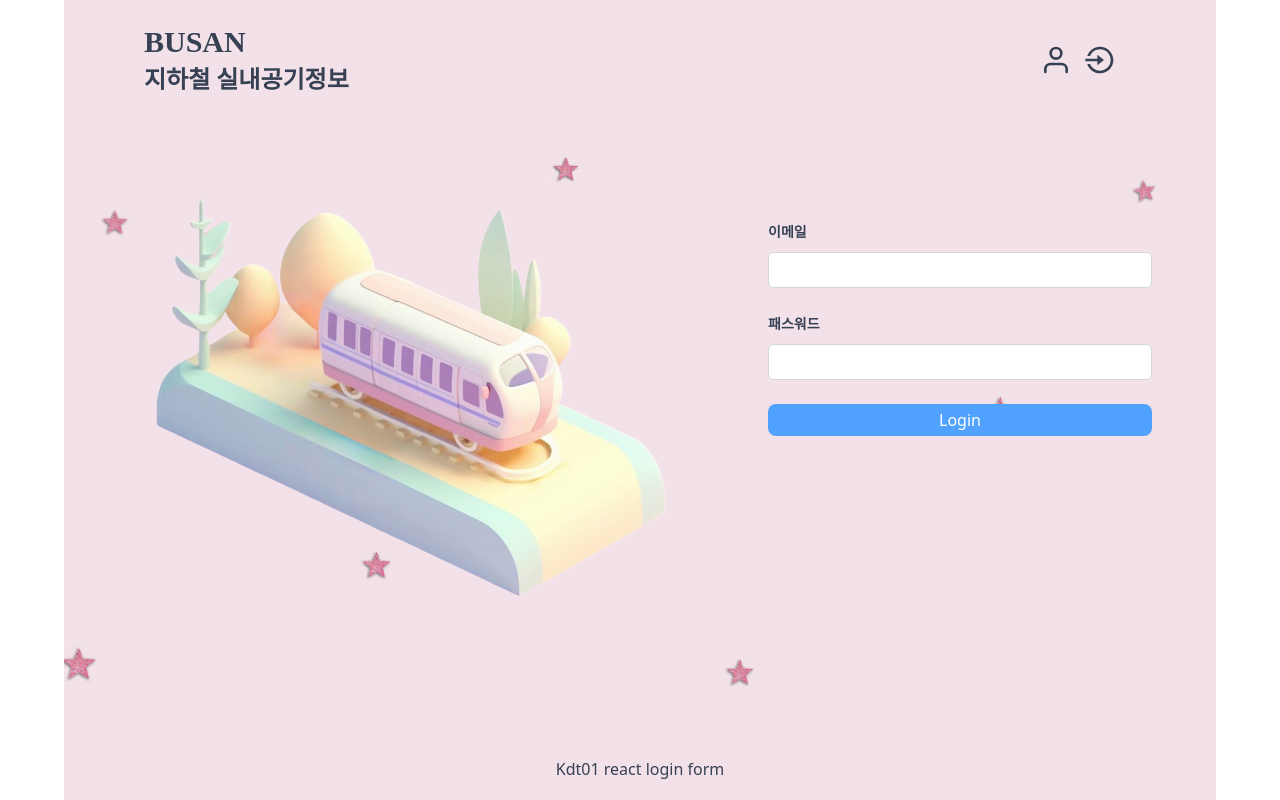
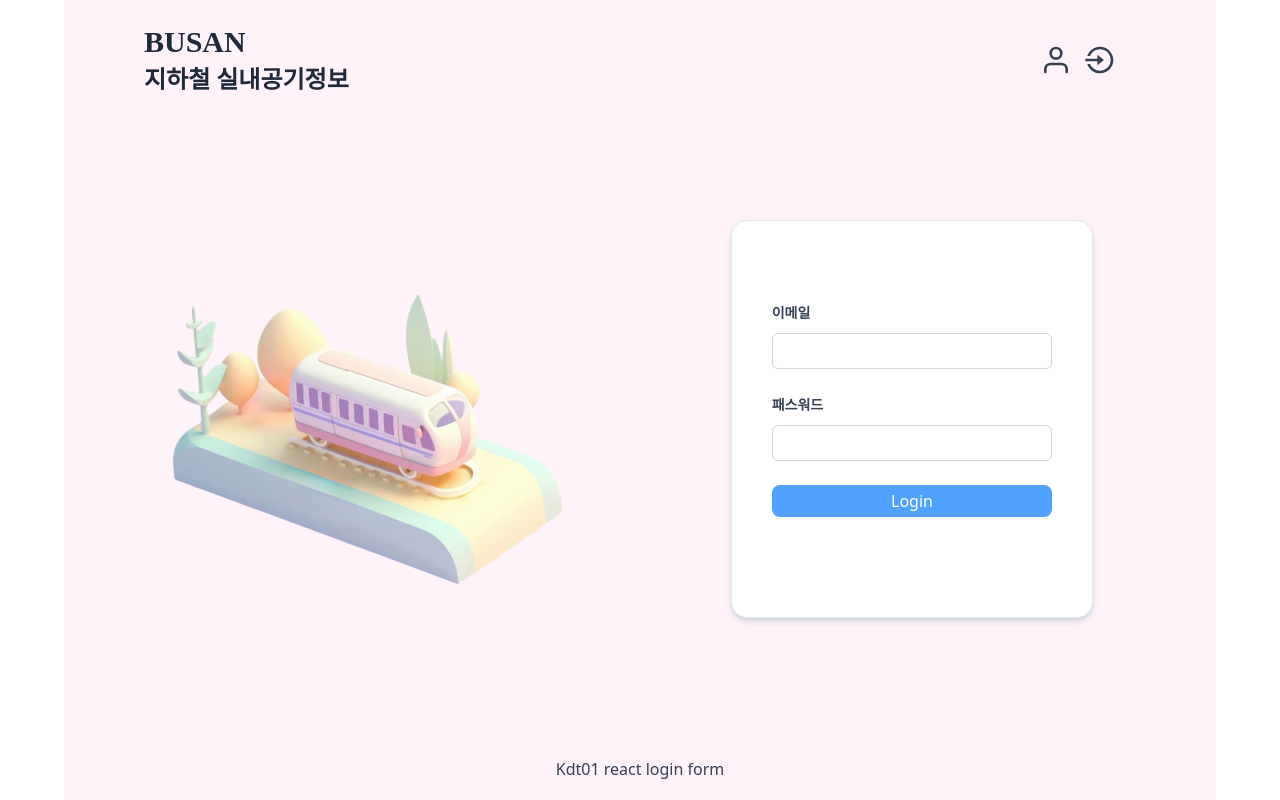
Before and after one commit to nang5587/kdt01_login, a React (Vite) app: page / in a window 1280 px wide. Built offline with nearby package versions, Linux system fonts and the light colour scheme; a web font is replaced by a local one.

Commit message:
4/7 login form

```diff
--- a/src/App.css
+++ b/src/App.css
@@ -19,7 +19,7 @@
 } */
 
 #headcolor, #maincolor, #footcolor{
-  background-color: #f3e6ec;
+  background-color: #fdf3f8;
 }
 
 /* @keyframes logo-spin {
--- a/src/App.jsx
+++ b/src/App.jsx
@@ -1,5 +1,5 @@
 import "../src/App.css"
-import bg from "./assets/bg.JPG"
+// import bg from "./assets/bg.JPG"
 import { BrowserRouter, Routes, Route } from "react-router-dom"
 import Login from "./components/Login"
 import Nav from "./components/Nav"
@@ -9,23 +9,23 @@ import { logAtom } from "./atoms/IsLogin"
 import { useAtom } from "jotai"
 function App() {
   const [login] = useAtom(logAtom);
-
+// style={{ backgroundImage: `url(${bg})` }}
   return (
     <BrowserRouter>
       <div className="w-full xl:w-9/10 h-screen mx-auto flex flex-col bg-cover bg-center bg-no-repeat"
-      style={{ backgroundImage: `url(${bg})` }}>
-        <header className="w-full min-h-30 flex justify-center items-center
+      >
+        <header id="headcolor" className="w-full min-h-30 flex justify-center items-center
                           px-10">
           <Nav />
         </header>
-        <main className="w-full h-full flex flex-col justify-start items-center">
+        <main id="maincolor" className="w-full h-full flex flex-col justify-start items-center">
           <Routes>
             <Route path="/" element={<Home />}/>
             <Route path="/login" element={<Login />}/>
             {login && <Route path="/subway" element={<Subway />} />}
           </Routes>
         </main>
-        <footer className="w-full h-20  flex justify-center items-center">
+        <footer id="footcolor" className="w-full h-20  flex justify-center items-center">
           <h2 className="text-md text-gray-700">Kdt01 react login form</h2>
         </footer>
       </div>
--- a/src/components/Home.jsx
+++ b/src/components/Home.jsx
@@ -10,7 +10,7 @@ export default function Home() {
     <div className="w-full">
       {login ? (
       <div className="bg-white border-1 border-gray-100 shadow-md shadow-gray-300 rounded-2xl w-[350px] h-[150px] flex items-center justify-center text-center
-                      hover:shadow-lg transition-shadow duration-300 ease-in-out mt-10 ml-20">
+                      hover:shadow-xl transition-shadow duration-300 ease-in-out mt-10 ml-20">
         <h2 className="text-xl text-gray-700 leading-relaxed font-bold">
           안녕하세요, <br />
           <span className="text-blue-500">
--- a/src/components/Login.jsx
+++ b/src/components/Login.jsx
@@ -31,14 +31,15 @@ export default function Login() {
   };
 
   return (
-    <>
-      <div className="flex w-full flex-1 justify-start px-6 py-5 lg:px-8">
-        <div className="sm:mx-auto sm:w-full sm:max-w-xl mt-10">
-          <img src={train} className="w-full"/>
+
+      <div className="flex w-full flex-1 justify-center px-6 py-5 lg:px-8 mt-20">
+        <div className="w-1/2 h-auto mt-10 flex justify-center items-center">
+          <img src={train} id="rotated" className="w-4/5"/>
         </div>
 
-        <div className="mt-20 sm:mx-auto sm:w-full sm:max-w-sm">
-          <form className="space-y-6" onSubmit={handleSubmit}>
+        <div className=" w-1/2 flex justify-center items-center">
+          <form className="w-2/3 space-y-6 bg-white border-1 border-gray-200 shadow-md shadow-gray-300 rounded-2xl px-10 py-20"
+                onSubmit={handleSubmit}>
             <div>
               <label htmlFor="email" className="block text-sm/6 font-bold text-gray-700">
                 이메일
@@ -87,6 +88,6 @@ export default function Login() {
           </form>
         </div>
       </div>
-    </>
+
   )
 }
--- a/src/components/Nav.jsx
+++ b/src/components/Nav.jsx
@@ -2,6 +2,7 @@ import "./font.css"
 import { FiUser } from "react-icons/fi";
 import { RiLoginCircleLine } from "react-icons/ri";
 import { RiLogoutCircleLine } from "react-icons/ri";
+import { LiaSubwaySolid } from "react-icons/lia";
 import { Link } from "react-router-dom";
 import { useAtom } from "jotai";
 import { logAtom } from "../atoms/IsLogin";
@@ -18,14 +19,14 @@ export default function Nav() {
 
   return (
     <div className="w-full flex justify-between items-center mx-10 text-gray-700">
-        <h2 id="title" className="text-3xl text-gray-700 font-bold">BUSAN <br/> <span className="text-2xl">지하철 실내공기정보</span></h2>
+        <h2 id="title" className="text-3xl text-gray-800 font-bold">BUSAN <br/> <span className="text-2xl">지하철 실내공기정보</span></h2>
         <div className="flex justify-center items-center">
 
           {login &&
             <Link to="/subway" id="navcenter"
               className="inline-flex items-center justify-center text-lg font-bold text-gray-700
-                mr-5 px-5 py-1 w-28 text-center hover:underline underline-offset-4">
-              지하철
+                mr-5 px-5 py-1 w-36 text-center hover:underline underline-offset-4">
+              <LiaSubwaySolid className="w-8"/>지하철
             </Link>}
 
           </div>
--- a/src/components/font.css
+++ b/src/components/font.css
@@ -35,3 +35,6 @@
 #navcenter{
     font-family: 'KakaoSmallSans-Bold';
 }
+#rotated{
+    transform: rotate(-5deg);
+}
```
